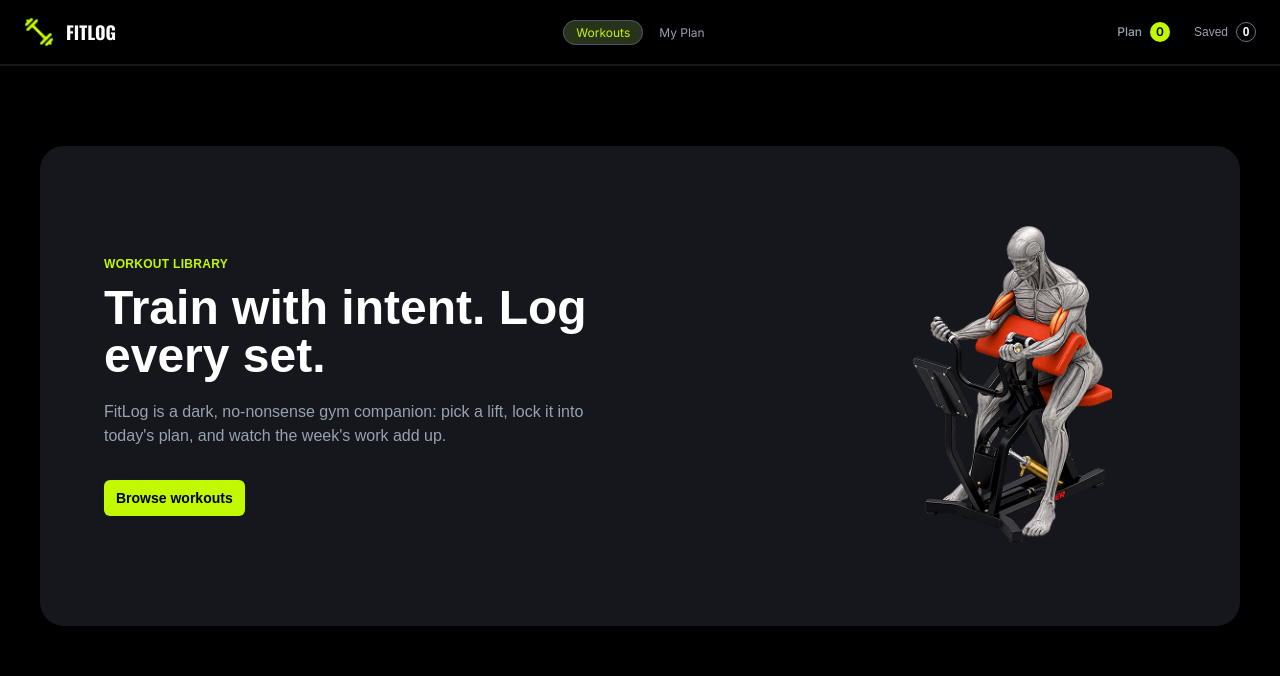
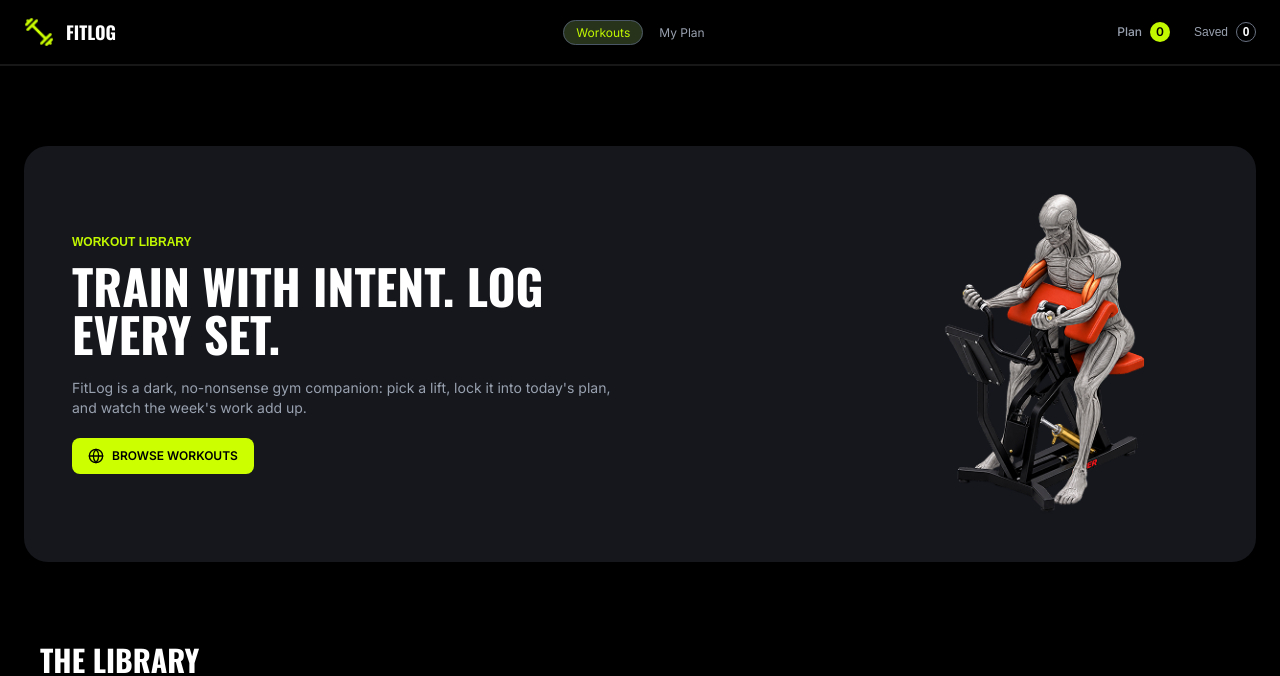
Before and after one commit to mdalshaharia/A-06, a Next.js app: page / in a window 1280 px wide. Shown: the top 676 px of the page. Built offline with nearby package versions, Linux system fonts and the light colour scheme; no server answers.

Commit message:
final touch herosection

```diff
--- a/src/components/hero/Hero.jsx
+++ b/src/components/hero/Hero.jsx
@@ -1,37 +1,44 @@
+'use client'
+
 import Image from 'next/image';
 import React from 'react';
 import heroImg from '../../assests/banner.png'
+import { CalendarPlus, Globe } from 'lucide-react';
 
 const Hero = () => {
   return (
     <section className='container mx-auto'>
-        <div className="rounded-3xl bg-[#15171D] px-8 py-14 md:px-16 md:py-20 mx-10 my-20">
-      <div className="flex flex-col md:flex-row items-center gap-10">
-        {/* Copy */}
+      <div className="rounded-3xl bg-[#15171D] p-12 mx-6 my-20">
+        <div className="flex flex-col md:flex-row items-center gap-12">
           <div className="flex-1 max-w-xl">
-          <p className="text-[#C2F800] text-xs font-bold tracking-wide uppercase">
+            <p className="text-[#C2F800] text-xs font-bold uppercase">
               Workout Library
             </p>
-
-          <h1 className="mt-3 text-white text-4xl md:text-5xl font-black">
+            <h1 className="mt-3 text-white text-5xl font-bold font-oswald uppercase">
               Train with intent. Log every set.
             </h1>
 
-          <p className="mt-5 text-gray-400">
+            <p className="mt-5 text-gray-400 font-inter text-sm">
               FitLog is a dark, no-nonsense gym companion: pick a lift, lock it
               into today&apos;s plan, and watch the week&apos;s work add up.
             </p>
 
             <button
-            className=" bg-[#C2F800] text-black mt-8 rounded-md font-bold border-none py-2 px-3 text-sm"
-          >
-            Browse workouts
+              onClick={() => {
+                document.getElementById("library").scrollIntoView({
+                  behavior: "smooth",
+                });
+              }}
+              className="inline-flex items-center gap-2 bg-[#CCFF00] font-semibold text-black text-xs rounded-lg px-4 py-2.5 mt-5 font-inter">
+              <Globe size={16} />
+              BROWSE WORKOUTS
             </button>
           </div>
+
           <div className="flex-1 flex justify-center md:justify-end">
             <Image
               src={heroImg}
-            alt="Anatomical figure training on a gym machine"
+              alt="figure training on a gym machine"
               width={340}
               height={340}
               className="w-full max-w-[320px]"
--- a/src/components/library/Library.jsx
+++ b/src/components/library/Library.jsx
@@ -20,7 +20,7 @@ const Library = async() => {
     // console.log(cardData)
 
     return (
-        <div className="container mx-auto">
+        <div id="library" className="container mx-auto">
             <div className="mx-10">
                 <h1 className="text-white text-3xl font-bold font-oswald">THE LIBRARY</h1>
             <p className="text-gray-400 text-sm mt-1 font-inter">Twelve lifts covering every major muscle group.</p>
--- a/src/components/navbar/Navbar.jsx
+++ b/src/components/navbar/Navbar.jsx
@@ -2,7 +2,6 @@
 
 import { usePathname } from "next/navigation";
 import Link from "next/link";
-import { Dumbbell } from "lucide-react";
 import Image from "next/image";
 import logo from '../../assests/logo.png'
 import { useContext } from "react";
@@ -36,9 +35,9 @@ export default function Navbar() {
                 <Link
                   href={link.href}
                   className={
-                    ` text-xs px-3 py-1 font-inter ${isActive
-                      ? " rounded-full bg-[#27341b] text-[#C2F800] border border-gray-600 "
-                      : " rounded-full  text-gray-400"}`
+                    ` text-xs px-3 py-1 font-inter rounded-full ${isActive
+                      ? "  bg-[#27341b] text-[#C2F800] border border-gray-600 "
+                      : "   text-gray-400"}`
                   }
                 >
                   {link.label}
@@ -50,20 +49,20 @@ export default function Navbar() {
       </div>
 
       <div className="flex-1 flex justify-end items-center gap-6">
-        <div className="flex items-center gap-2 font-inter">
+        <Link href={'/my-plan'} className="flex items-center gap-2 font-inter">
           <span className="text-xs font-medium text-gray-400">Plan</span>
           <span className="w-5 h-5 flex items-center justify-center rounded-full bg-[#C2F800] font-semibold text-black text-xs">
             {plan ? plan.length : 0}
           </span>
-        </div>
-        <div className="flex items-center gap-2">
+        </Link>
+        <Link href={'/my-plan'} className="flex items-center gap-2">
           <span className="text-xs font-medium text-gray-400">Saved</span>
           <span className="w-5 h-5 flex items-center justify-center rounded-full text-xs font-semibold border border-gray-500">
             {
                 saved? saved.length : 0
             }
           </span>
-        </div>
+        </Link>
       </div>
     </div>
     </section>
```
Lines whose indentation alone changed are shown as unchanged.
